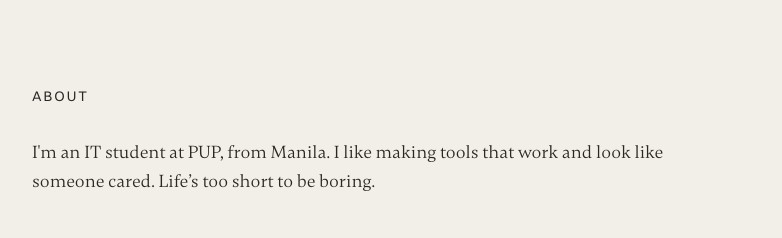
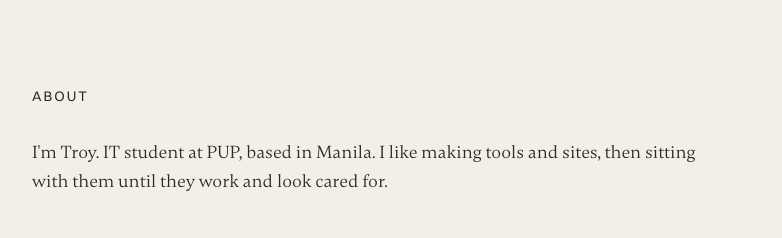
Before and after one commit to Troy-LL/Boring-Portfolio, a Next.js app: page / in a window 1280 px wide. Shown: the part 1140-1378 px from the top of the page, without its empty margins (248-1030 px from the left). Built offline with nearby package versions, Linux system fonts and the light colour scheme.

Commit message:
fix(copy): rewrite About without the motto tagline
Plain who-I-am opener. Name, school, city, what I like making.

```diff
--- a/src/app/page.tsx
+++ b/src/app/page.tsx
@@ -73,7 +73,7 @@ export default function Home() {
           About
         </h2>
         <p className="max-w-measure text-lg text-charcoal leading-relaxed">
-          I&apos;m an IT student at PUP, from Manila. I like making tools that work and look like someone cared. {SITE.motto}
+          I&apos;m Troy. IT student at PUP, based in Manila. I like making tools and sites, then sitting with them until they work and look cared for.
         </p>
         <ul className="mt-10 space-y-5 max-w-measure">
           {peekRoles.map((role) => (
```
